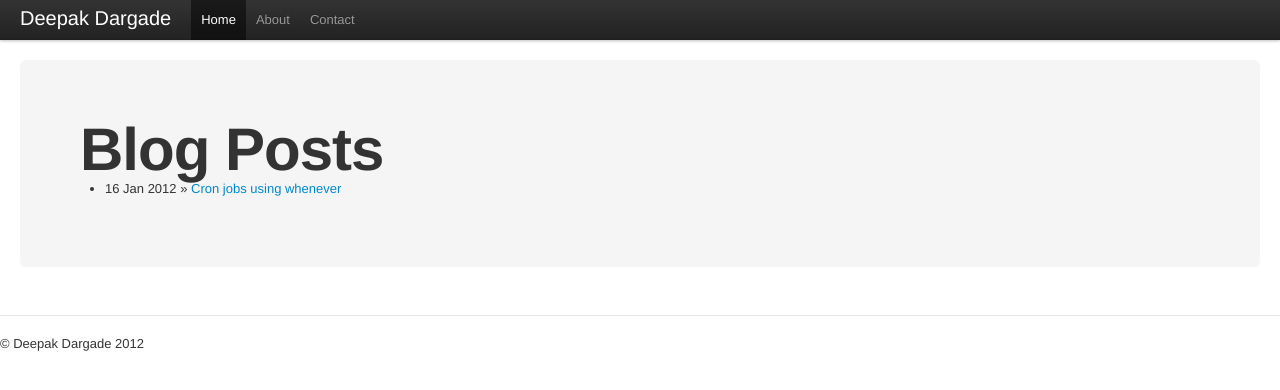
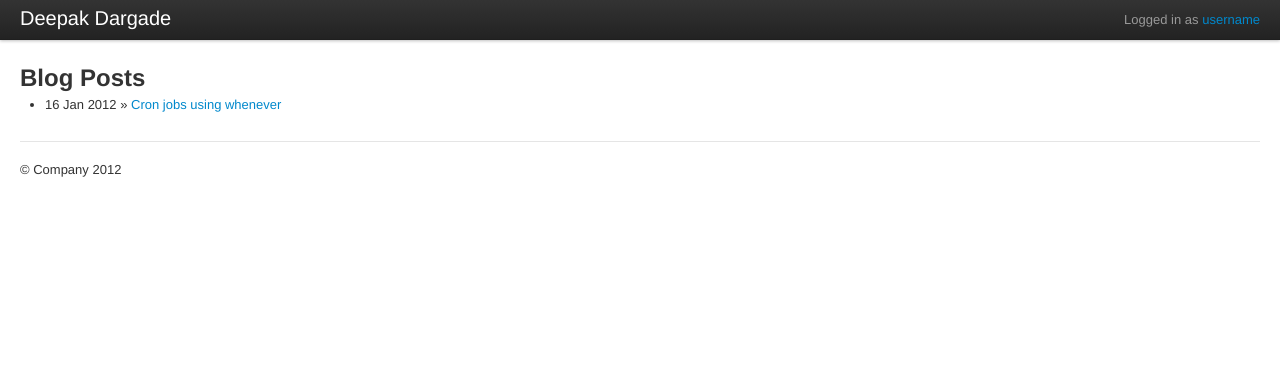
Before and after one commit to deepakdargade/deepakdargade.github.com, a Jekyll site: the page built from index.html, in a window 1280 px wide. Shown: the top 390 px of the page. Built offline with Jekyll 4.4.1, drawn with Linux system fonts in a browser that asks for light colours; Markdown is read by kramdown in place of the engine named in the settings.

Commit message:
layout changed

```diff
--- a/_layouts/default.html
+++ b/_layouts/default.html
@@ -24,56 +24,34 @@
       <div class="navbar-inner">
         <div class="container-fluid">
           <a class="btn btn-navbar" data-toggle="collapse" data-target=".nav-collapse">
-
             <span class="icon-bar"></span>
             <span class="icon-bar"></span>
             <span class="icon-bar"></span>
           </a>
           <a class="brand" href="#">Deepak Dargade</a>
           <div class="nav-collapse">
-            <ul class="nav">
-              <li class="active"><a href="#">Home</a></li>
-
-              <li><a href="#about">About</a></li>
-              <li><a href="#contact">Contact</a></li>
-            </ul>
+            <p class="navbar-text pull-right">Logged in as <a href="#">username</a></p>
           </div><!--/.nav-collapse -->
         </div>
       </div>
+
     </div>
 
-
-	<div class="container-fluid">
+    <div class="container-fluid">
       <div class="row-fluid">
         <div class="span12">
-          <div class="hero-unit">
-			{{ content }}
-          </div>
-          </div><!--/row-->
+          {{ content }}
         </div><!--/span-->
-	  </div><!--/row-->
+      </div><!--/row-->
 
       <hr>
 
       <footer>
-        <p>&copy; Deepak Dargade 2012</p>
-		<!--div class="contact">
-		  <p>
-			Deepak Dargade<br />
-			Cofounder of <a href="http://classpro.in/">Classpro</a><br />
-			deepak@classpro.in
-		  </p>
-		</div>
-		<div class="contact">
-		  <p>
-			<a href="http://github.com/deepakdargade/">github.com/deepakdargade</a><br />
-			<a href="http://twitter.com/deepakdargade/">twitter.com/deepakdargade</a><br />
-		  </p>
-		</div-->
-
+        <p>&copy; Company 2012</p>
       </footer>
 
     </div><!--/.fluid-container-->
+
 
 <script type="text/javascript">
 
--- a/index.html
+++ b/index.html
@@ -3,8 +3,8 @@ layout: default
 title: Deepak Dargade
 ---
 
-<div id="home">
-  <h1>Blog Posts</h1>
+<div class="row-fluid">
+  <h2>Blog Posts</h2>
   <ul class="posts">
     {% for post in site.posts %}
       <li><span>{{ post.date | date_to_string }}</span> &raquo; <a href="{{ post.url }}">{{ post.title }}</a></li>
```
